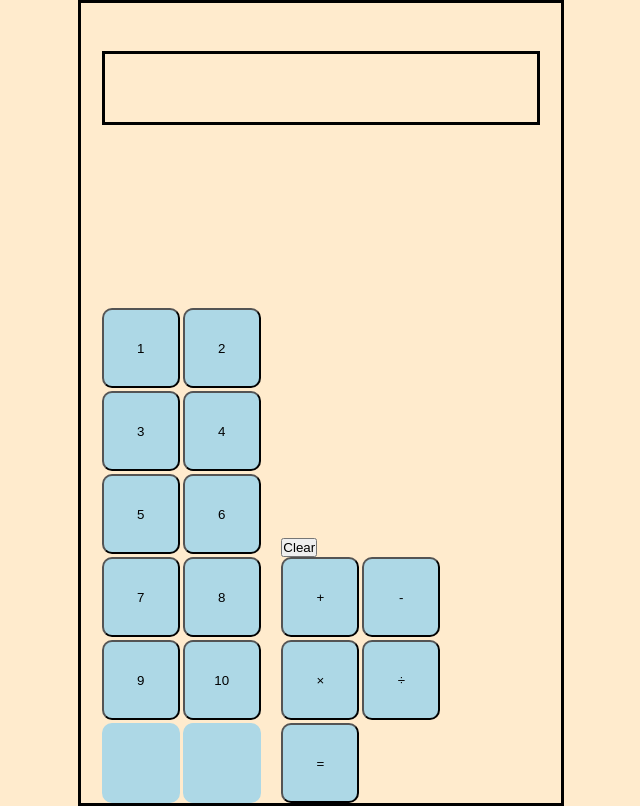
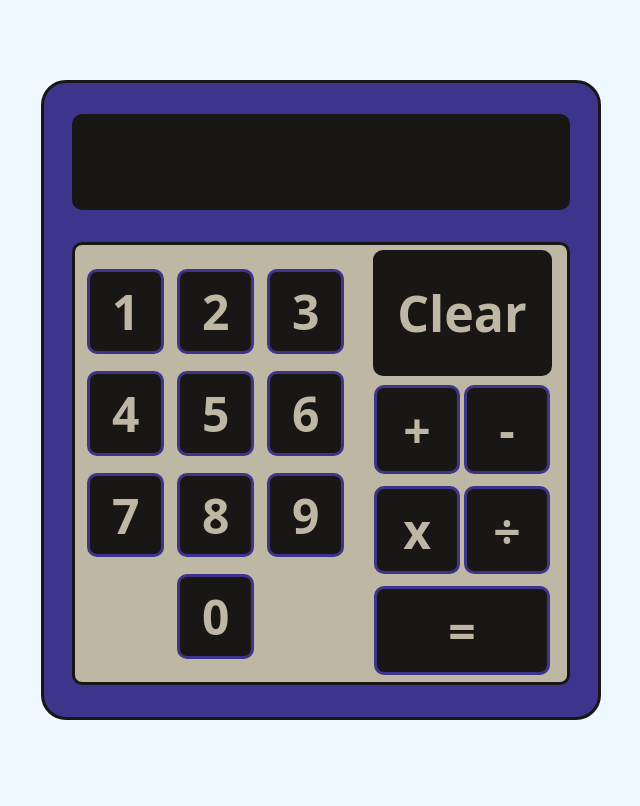
Before and after one commit to DevShah0902/calculator, a plain HTML site: page index.html in a window 1280 px wide. Shown: the whole page, without its empty margins (319-959 px from the left). Drawn offline with Linux system fonts and the light colour scheme.

Commit message:
did the html+css for the project, need to figure out how to do the operate stuff

```diff
--- a/index.html
+++ b/index.html
@@ -8,27 +8,27 @@
 
 </head>
 <body>
-
     <div id="calculator">
+        <div id="top">
         <div id="display">
         </div>
-        <div id="lower-section">
+        </div>
+        <div id="bottom">
             <div id="numbers">
-                <button class="number">1</button>
-                <button class="number">2</button>
-                <button class="number">3</button>
-                <button class="number">4</button>
-                <button class="number">5</button>
-                <button class="number">6</button>
-                <button class="number">7</button>
-                <button class="number">8</button>
-                <button class="number">9</button>
-                <button class="number">10</button>
-                <div class="number" class="filler"></div>
-                <div class="number" class="filler"></div>
+                <button value="1"class="number">1</button>
+                <button value="2"class="number">2</button>
+                <button value="3"class="number">3</button>
+                <button value="4"class="number">4</button>
+                <button value="5"class="number">5</button>
+                <button value="6"class="number">6</button>
+                <button value="7"class="number">7</button>
+                <button value="8"class="number">8</button>
+                <button value="9"class="number">9</button>
+                <button value="0"class="number">0</button>
             </div>
             <div id="right-side">
                 <button id="clear-button">Clear</button>
+
                 <div id="operators">
                     <button id="addition" class="operator">
                         +
@@ -37,7 +37,7 @@
                         -
                     </button>
                     <button id="multiplication" class="operator">
-                        ×
+                        x
                     </button>
                     <button id="division" class="operator">
                         ÷
--- a/javascript.js
+++ b/javascript.js
@@ -13,3 +13,35 @@ function multiply(a,b){
 function divide(a,b){
     return a/b
 }
+
+let num1
+let num2
+let Operator
+
+function operate(num1, operator, num2){
+    if (operator = "+"){
+        add(num1,num2)
+    }
+    else if (operator = "-"){
+        subtract(num1,num2)
+    }
+    else if (operator = "x"){
+        multiply(num1,num2)
+    }
+    else if (operator = "÷"){
+        divide(num1,num2)
+    }
+}
+
+const display = document.querySelector("#display")
+const digits = document.querySelectorAll(".number")
+
+console.log(digits[1].value)
+console.log(digits.length)
+for (let i = 0; i < digits.length; i++){
+    digits[i].addEventListener("click", () => {
+        console.log(digits[1].value)
+        let displayContent = digits[i].value
+        display.textContent += displayContent
+    })
+}
--- a/styles.css
+++ b/styles.css
@@ -1,72 +1,121 @@
 *{
     margin:0;
     padding:0;
+    box-sizing:border-box;
+    font-family:system-ui, -apple-system, BlinkMacSystemFont, 'Segoe UI', Roboto, Oxygen, Ubuntu, Cantarell, 'Open Sans', 'Helvetica Neue', sans-serif;
+    font-weight:800;
 }
 
-body{
-    box-sizing: border-box;
-    background-color:blanchedalmond;
-    display:flex;
-    justify-content: center;
-    align-items: center;
+body {
+  display: flex;
+  justify-content: center;
+  align-items: center;
+  min-height: 100vh;
+  background-color: aliceblue;
+}
 
+button{
+    background-color:#191716;
+    border:3px #3D348B solid;
+    color:#BEB7A4;
 }
 
 #calculator{
-    border:3px, black, solid;
+    border:#191716 3px solid;
+    border-radius:25px;
+    background-color: #3D348B;
+    width:560px;
+    height:640px;
     display:flex;
-    flex-direction:column;
-    width:480px;
-    height:800px;
+    flex-direction: column;
 }
 
+#top{
+    display:flex;
+    height:25%;
+    justify-content: center;
+    align-items: center;
+}
 #display{
+    height:96px;
     width:90%;
-    height:10%;
-    border:black solid 3px;
-    align-self: center;
-    margin-top:10%;
+    border:3px #191716 solid;
+    border-radius: 10px;
+    text-align:center;
+    background-color: #191716;
+    color:#E6AF2E;
+    font-size:48px;
+    line-height:96px;
 }
 
-#lower-section{
+#bottom{
+    background-color: #BEB7A4;
     display:flex;
-    width:480px;
-    height:800px;
+    align-self:center;
     justify-content:space-between;
-    align-items: flex-end;
+    align-items:stretch;
+    border:3px #191716 solid;
+    border-radius: 10px;
+    width:90%;
+    height:70%;
 }
 
 #numbers{
+    width:60%;
+    height:100%;
     display:flex;
-    flex-wrap: wrap;
-    width:60%;
-    gap: 3px;
+    flex-wrap:wrap;
     justify-content: center;
     align-items: center;
+    font-size:48px;
+    gap:5%;
+    padding:10% 2.5%;
+    margin-top:-5%;
+}
+
+.number{
+    height:25%;
+    width:30%;
+    border-radius: 10px;
+    font-size:48px;
+}
+
+#right-side{
+    width:45%;
+    display: flex;
+    flex-direction: column;
+    justify-content: center;
+    align-items: center;
+    gap:5%;
+}
+
+#clear-button{
+    height:30%;
+    width:85%;
+    border:3px #191716 solid;
+    border-radius: 10px;
+    margin:5px;
+    font-size:50px;
 }
 
 #operators{
+    width:90%;
+    height:70%;
     display:flex;
     flex-wrap: wrap;
-    width:60%;
-    gap: 3px;
-
-
-}
-
-.number{
-    width:78px;
-    height:80px;
-
+    align-items: center;
+    justify-content: center;
+    gap:2.5%;
+    margin: -20px 5px 5px 5px;
 }
 
 .operator{
-    width:78px;
-    height:80px;
+    height:30%;
+    width:45%;
+    border-radius: 10px;
+    font-size:48px;
 }
 
-.number, .operator{
-    color:black;
-    background-color:lightblue;
-    border-radius:10px;
+#equal-sign{
+    width:92.5%
 }
```
